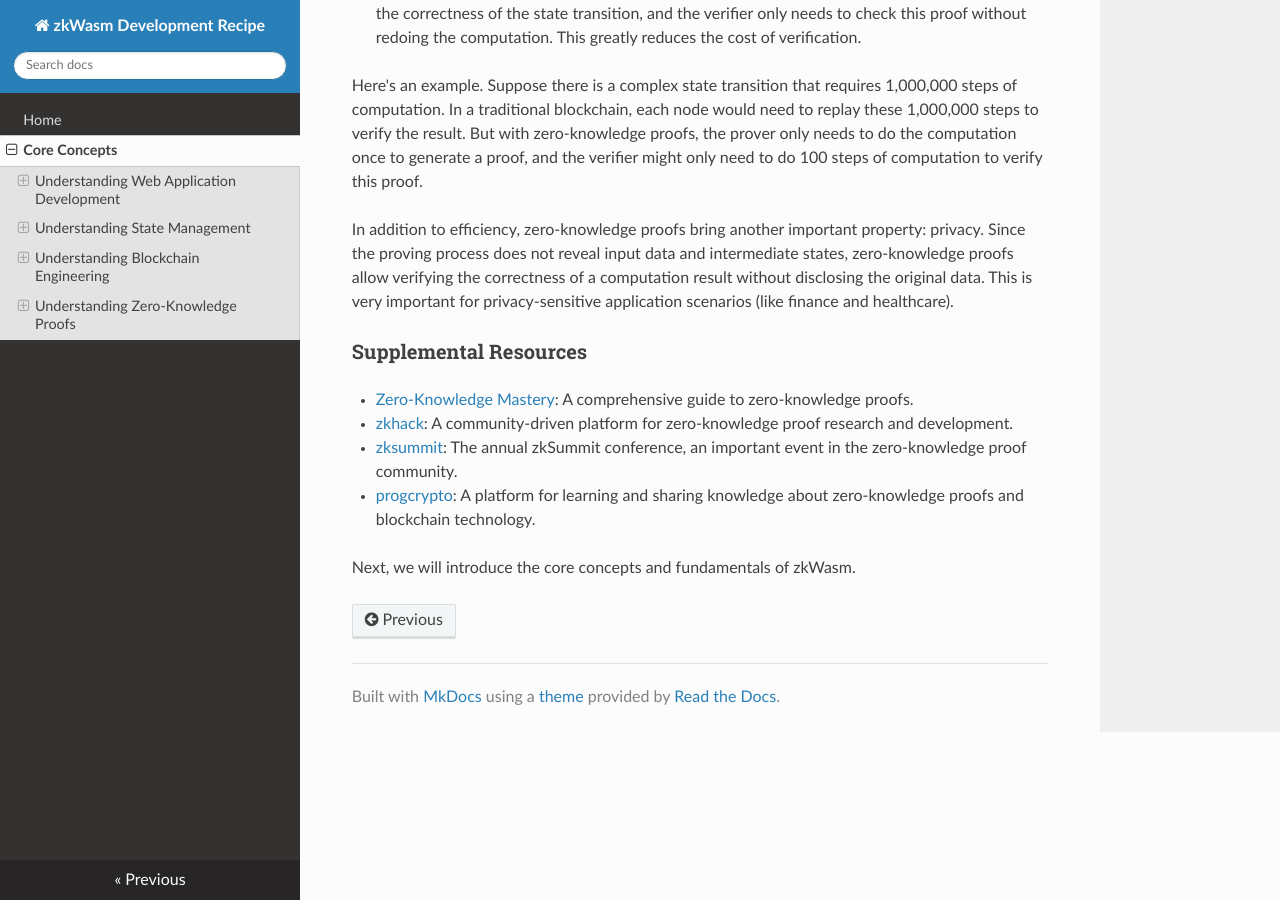
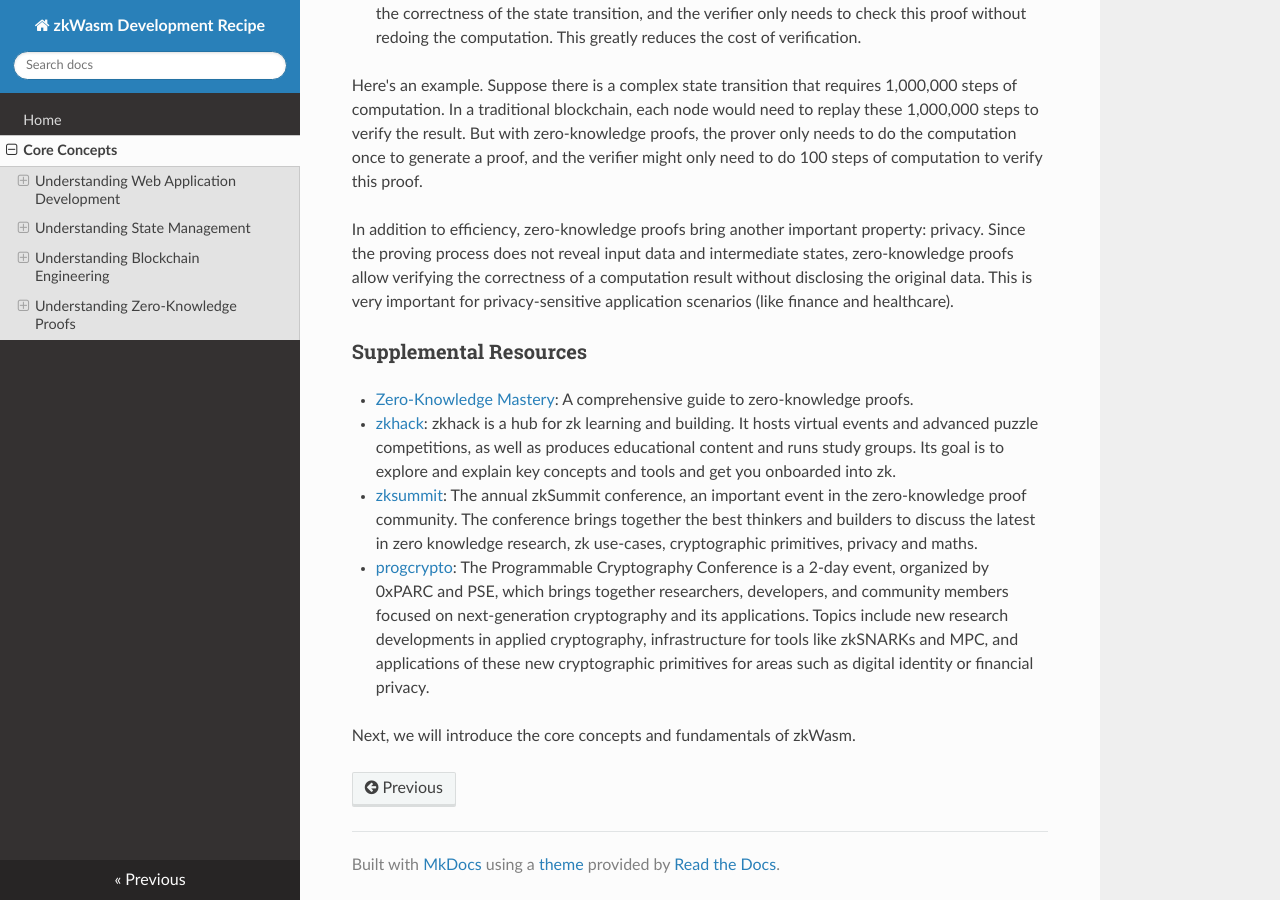
Before and after one commit to JupiterXiaoxiaoYu/zkwasm-development-recipe, an MkDocs documentation site: the page built from docs/Core Concepts.md, in a window 1280 px wide and 900 px high, scrolled down 7165 px. Built offline with MkDocs 1.6.1, drawn with Linux system fonts in a browser that asks for light colours; nearby versions of some CDN libraries.

Commit message:
add sup res

```diff
--- a/docs/Core Concepts.md
+++ b/docs/Core Concepts.md
@@ -174,8 +174,8 @@ In addition to efficiency, zero-knowledge proofs bring another important propert
 ### Supplemental Resources
 
 - [Zero-Knowledge Mastery](https://github.com/Quillhash/Zero-Knowledge-Mastery?tab=readme-ov-file): A comprehensive guide to zero-knowledge proofs.
-- [zkhack](https://zkhack.dev/): A community-driven platform for zero-knowledge proof research and development.
-- [zksummit](https://www.zksummit.com/): The annual zkSummit conference, an important event in the zero-knowledge proof community.
-- [progcrypto](https://progcrypto.org/): A platform for learning and sharing knowledge about zero-knowledge proofs and blockchain technology.
+- [zkhack](https://zkhack.dev/): zkhack is a hub for zk learning and building. It hosts virtual events and advanced puzzle competitions, as well as produces educational content and runs study groups. Its goal is to explore and explain key concepts and tools and get you onboarded into zk.
+- [zksummit](https://www.zksummit.com/): The annual zkSummit conference, an important event in the zero-knowledge proof community. The conference brings together the best thinkers and builders to discuss the latest in zero knowledge research, zk use-cases, cryptographic primitives, privacy and maths.
+- [progcrypto](https://progcrypto.org/): The Programmable Cryptography Conference is a 2-day event, organized by 0xPARC and PSE, which brings together researchers, developers, and community members focused on next-generation cryptography and its applications. Topics include new research developments in applied cryptography, infrastructure for tools like zkSNARKs and MPC, and applications of these new cryptographic primitives for areas such as digital identity or financial privacy.
 
 Next, we will introduce the core concepts and fundamentals of zkWasm.
```
Also changed, not shown: site/Core Concepts.html, site/index.html, site/search/search_index.json.
